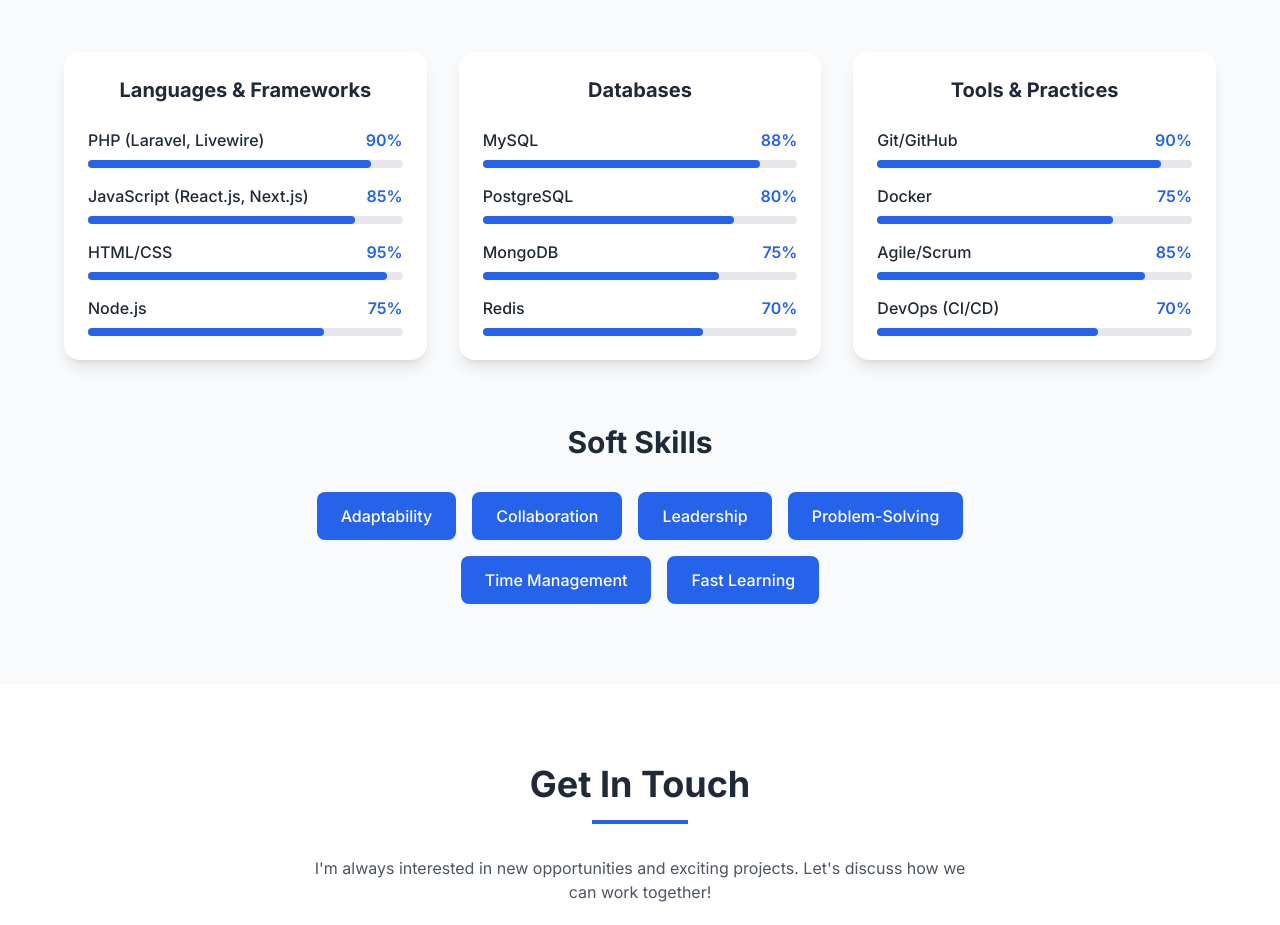
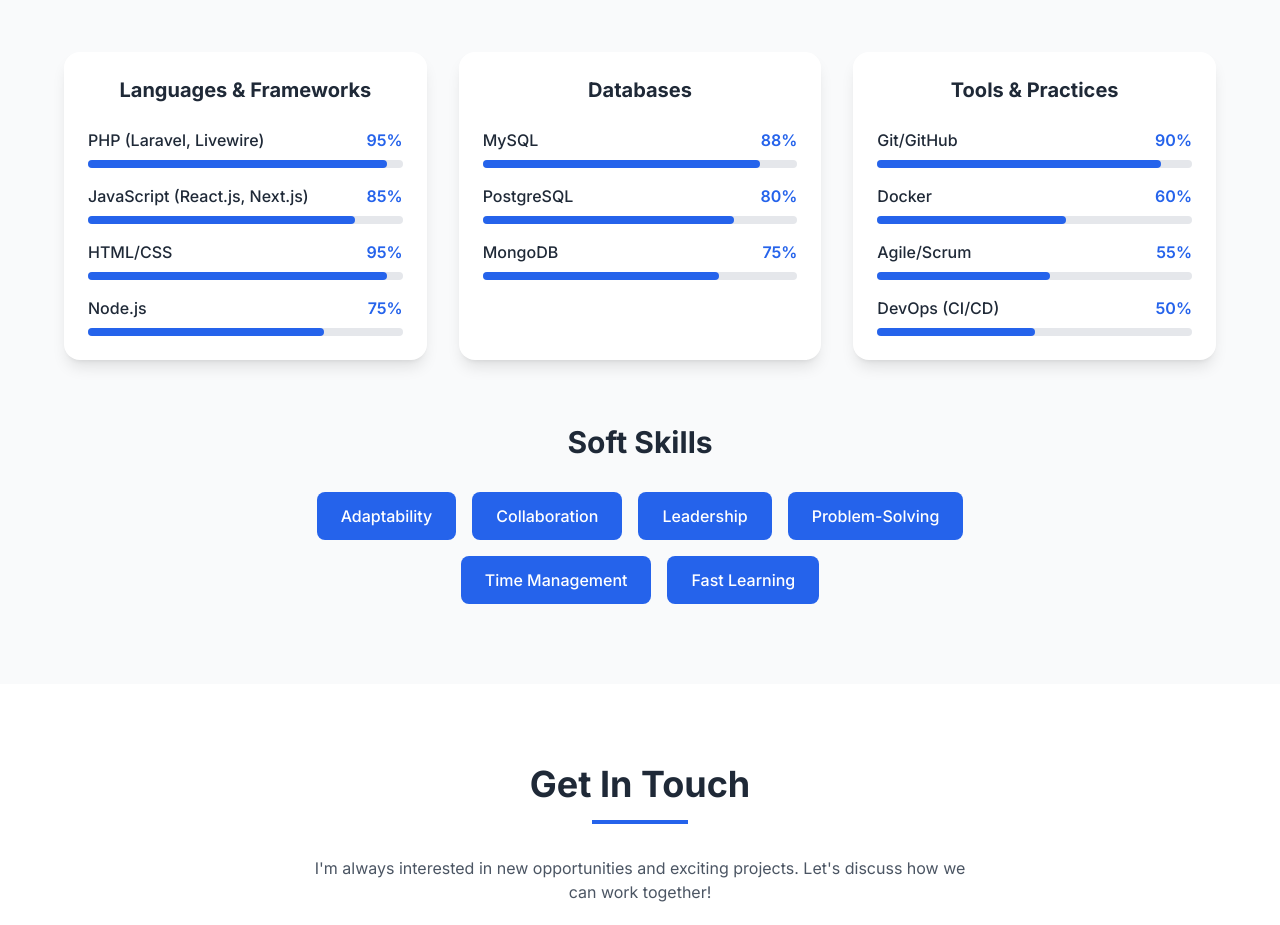
Before and after one commit to mallakSulaiman/mallak-alfarsi-portfolio, a Next.js app: page / in a window 1280 px wide. Shown: the part 4780-5705 px from the top of the page. Built offline with nearby package versions, Linux system fonts and the light colour scheme.

Commit message:
update skills

```diff
--- a/components/Skills.js
+++ b/components/Skills.js
@@ -7,7 +7,7 @@ export default function Skills() {
     {
       title: "Languages & Frameworks",
       skills: [
-        { name: "PHP (Laravel, Livewire)", level: 90 },
+        { name: "PHP (Laravel, Livewire)", level: 95 },
         { name: "JavaScript (React.js, Next.js)", level: 85 },
         { name: "HTML/CSS", level: 95 },
         { name: "Node.js", level: 75 }
@@ -19,16 +19,15 @@ export default function Skills() {
         { name: "MySQL", level: 88 },
         { name: "PostgreSQL", level: 80 },
         { name: "MongoDB", level: 75 },
-        { name: "Redis", level: 70 }
       ]
     },
     {
       title: "Tools & Practices",
       skills: [
         { name: "Git/GitHub", level: 90 },
-        { name: "Docker", level: 75 },
-        { name: "Agile/Scrum", level: 85 },
-        { name: "DevOps (CI/CD)", level: 70 }
+        { name: "Docker", level: 60 },
+        { name: "Agile/Scrum", level: 55 },
+        { name: "DevOps (CI/CD)", level: 50 }
       ]
     }
   ]
```
